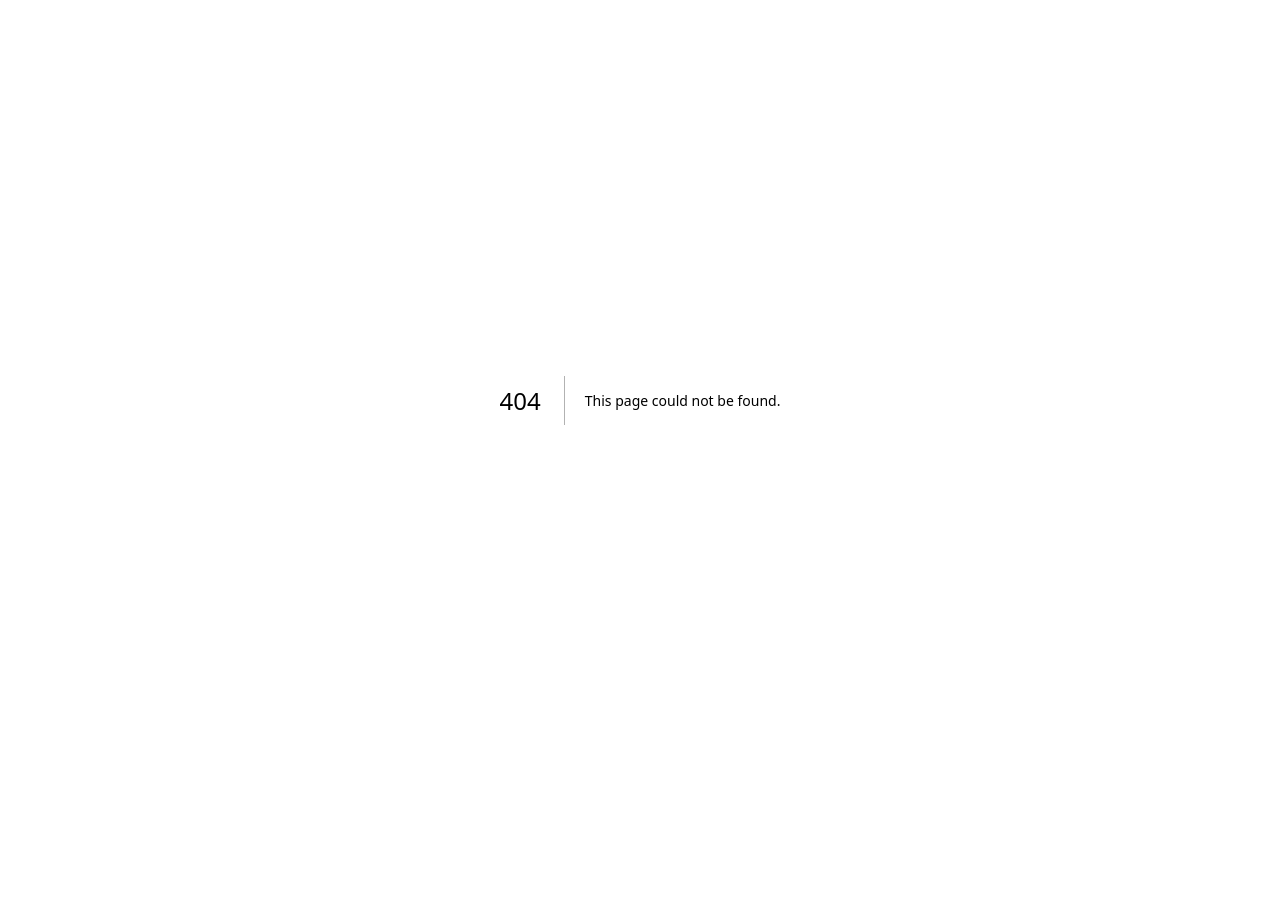
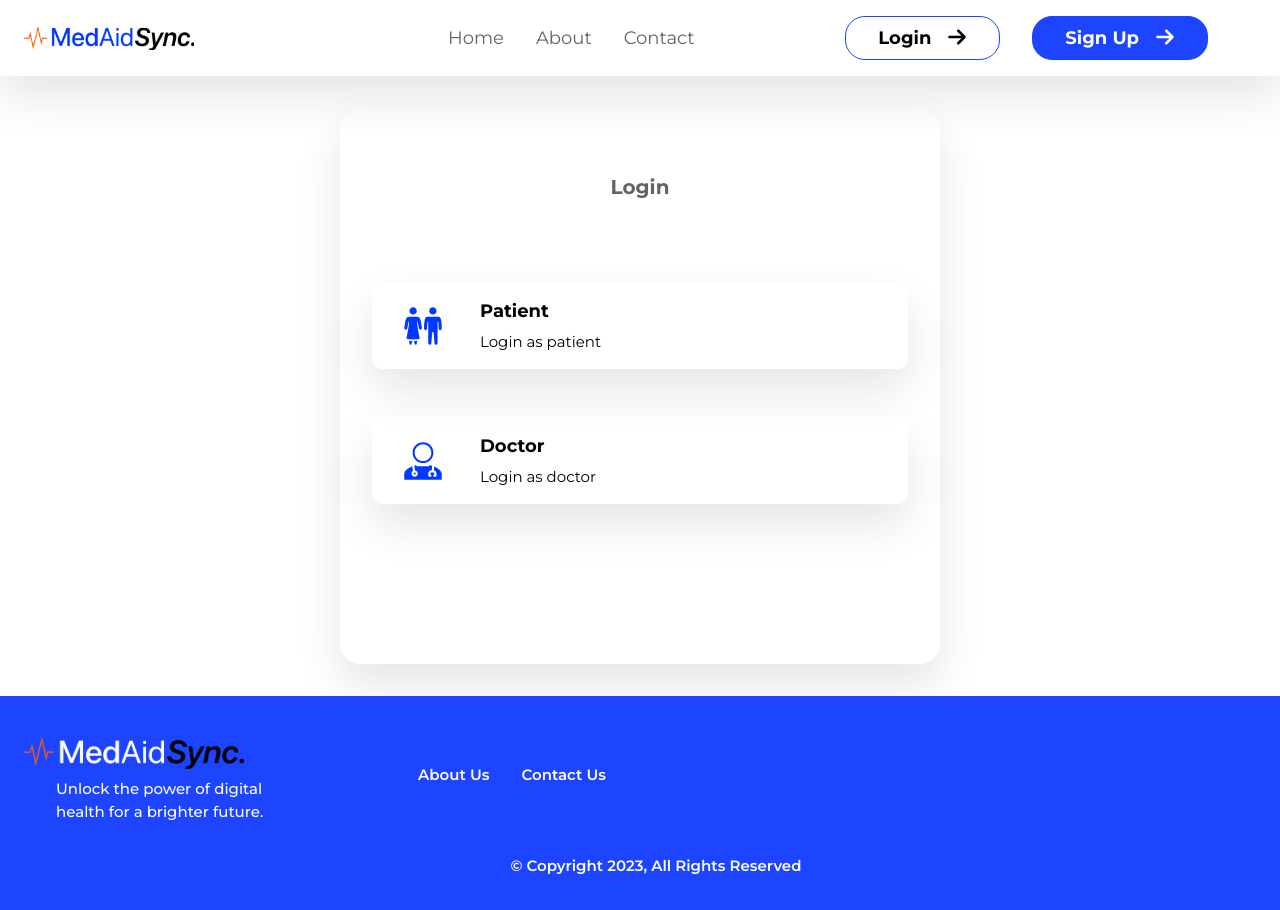
Before and after one commit to healthylife-track/healthylife-frontend, a Next.js app: page /login in a window 1280 px wide. Before the commit this address had no page. Before the commit the page ends 800 px from the top, so only its background shows below. Built offline with nearby package versions, Linux system fonts and the light colour scheme.

Commit message:
feat(login): create login page

```diff
--- /dev/null
+++ b/pages/login.tsx
@@ -0,0 +1,111 @@
+import GeneralLayout from '@/layout/general-layout';
+import { NextPageWithLayout } from './_app';
+import {
+  AuthCheckboxContainer,
+  AuthContainer,
+  AuthFooterContainer,
+  AuthFormContainer,
+  AuthHeaderText,
+  AuthMainContainer,
+  ForgotPassword,
+  FormButton,
+  UserSelectContainer,
+  UserSelectWrapper,
+} from '@/styles/auth.styles';
+import FormInputContainer from '@/components/form-input-container/form-input-container';
+import isEmail from 'validator/lib/isEmail';
+import { useForm } from 'react-hook-form';
+import SvgIcon from '@/components/svg-icon/svg-icon';
+import userTypes from '@/public/static-data/auth-page-data.json';
+import { useState } from 'react';
+import ShowView from '@/components/show-view/show-view';
+import Link from 'next/link';
+import routes from '@/lib/routes';
+
+const Login: NextPageWithLayout = () => {
+  const [userType, setUserType] = useState('');
+
+  const { control } = useForm();
+  return (
+    <AuthMainContainer>
+      <AuthContainer>
+        <AuthHeaderText>Login</AuthHeaderText>
+
+        <ShowView when={!userType}>
+          <UserSelectWrapper>
+            {userTypes.map(({ icon, type }) => (
+              <UserSelectContainer key={type} onClick={() => setUserType(type)}>
+                <SvgIcon name={icon} />
+                <div>
+                  <p>{type}</p>
+                  <p>Login as {type}</p>
+                </div>
+              </UserSelectContainer>
+            ))}
+          </UserSelectWrapper>
+        </ShowView>
+
+        <ShowView when={!!userType}>
+          <AuthFormContainer>
+            <FormInputContainer
+              type="email"
+              htmlFor="email"
+              placeholder="Enter email address"
+              label="Email"
+              id="email"
+              controller={{
+                control,
+                name: 'email',
+                rules: {
+                  required: `Please enter your email address`,
+                  validate: {
+                    isValidEmail: (value) =>
+                      isEmail(value) || 'Please enter a valid email address',
+                  },
+                },
+              }}
+            />
+
+            <FormInputContainer
+              htmlFor="password"
+              label="Password"
+              isPasswordType
+              placeholder={`Enter your password`}
+              id="password"
+              controller={{
+                control,
+                name: 'password',
+                rules: {
+                  required: 'Please enter your password',
+                },
+              }}
+            />
+
+            <AuthCheckboxContainer>
+              <input type="checkbox" name="" id="" />
+              <label htmlFor="checkbox">Remember me</label>
+            </AuthCheckboxContainer>
+
+            <FormButton>
+              <p>Login</p>
+              <SvgIcon name="arrow-right" />
+            </FormButton>
+          </AuthFormContainer>
+
+          <ForgotPassword>Forgot Email/Password?</ForgotPassword>
+
+          <AuthFooterContainer>
+            <p>New user?</p>
+            <Link href={routes.signUp()}>Sign Up</Link>
+          </AuthFooterContainer>
+        </ShowView>
+      </AuthContainer>
+    </AuthMainContainer>
+  );
+};
+
+Login.getLayout = function getLayout(page) {
+  return <GeneralLayout pageTitle="Login">{page}</GeneralLayout>;
+};
+
+export default Login;
--- /dev/null
+++ b/public/static-data/auth-page-data.json
@@ -0,0 +1,10 @@
+[
+  {
+    "icon": "patients",
+    "type": "patient"
+  },
+  {
+    "icon": "doctor",
+    "type": "doctor"
+  }
+]
--- a/styles/app.styles.ts
+++ b/styles/app.styles.ts
@@ -14,6 +14,7 @@ const GlobalStyles = createGlobalStyle`
       --color-error: 255, 0, 0;
       --box-shadow: 0px 3px 6px rgb(var(--color-secondary-gr));
       --max-width: ${getRemValue(1400)};
+      --box-shadow: 0px 21px 45px rgba(var(--color-black), 0.1);
   }
 
   *, *::after, *::before {
--- /dev/null
+++ b/styles/auth.styles.ts
@@ -0,0 +1,126 @@
+import getRemValue from '@/utils/getRemValue';
+import styled from 'styled-components';
+
+export const AuthMainContainer = styled.div`
+  padding: 2rem ${getRemValue(24)};
+`;
+
+export const AuthContainer = styled.div`
+  padding: 4rem 2rem;
+  border-radius: ${getRemValue(20)};
+  background-color: rgb(var(--color-white));
+  box-shadow: var(--box-shadow);
+  width: 100%;
+  max-width: ${getRemValue(600)};
+  margin: 0 auto;
+`;
+
+export const AuthHeaderText = styled.p`
+  font-size: ${getRemValue(20)};
+  font-weight: 700;
+  text-align: center;
+  margin-bottom: 2rem;
+`;
+
+export const AuthFormContainer = styled.form`
+  width: 100%;
+`;
+
+export const FormButton = styled.button`
+  width: 100%;
+  padding: 1rem 2rem;
+  border-radius: 25px;
+  text-align: center;
+  background-color: rgb(var(--color-primary));
+  color: rgb(var(--color-white));
+  margin-top: ${getRemValue(30)};
+  font-weight: 600;
+  font-size: ${getRemValue(20)};
+  display: flex;
+  align-items: center;
+  justify-content: center;
+  gap: ${getRemValue(10)};
+
+  & > svg {
+    width: ${getRemValue(20)};
+    height: ${getRemValue(20)};
+  }
+`;
+
+export const AuthCheckboxContainer = styled.div`
+  display: flex;
+  align-items: center;
+  gap: 1rem;
+  font-weight: 700;
+  margin: 1rem 0;
+
+  & > input[type='checkbox'] {
+    width: ${getRemValue(20)};
+    height: ${getRemValue(20)};
+    border: 1px solid rgb(var(--color-primary));
+    border-radius: 2px;
+
+    &:checked {
+      background-color: rgb(var(--color-primary));
+    }
+  }
+`;
+
+export const ForgotPassword = styled.p`
+  font-weight: 700;
+  margin: ${getRemValue(24)} 0;
+  border-bottom: 1px solid rgb(var(--color-secondary-gr));
+  width: 100%;
+  text-align: center;
+  padding-bottom: 1rem;
+`;
+
+export const UserSelectWrapper = styled.div`
+  padding: 3rem 0;
+`;
+
+export const UserSelectContainer = styled.button`
+  display: flex;
+  align-items: center;
+  gap: 2rem;
+  width: 100%;
+  padding: 1rem ${getRemValue(24)};
+  color: rgb(var(--color-black));
+  text-align: left;
+  box-shadow: var(--box-shadow);
+  margin-bottom: 3rem;
+  border-radius: ${getRemValue(10)};
+  border: 2px solid;
+  border-color: rgb(var(--color-white));
+  transition: border 0.2s ease-in-out;
+
+  &:hover {
+    border-color: rgb(var(--color-primary));
+  }
+
+  & > svg {
+    width: ${getRemValue(50)};
+    height: ${getRemValue(50)};
+  }
+
+  & > div {
+    & > p:first-child {
+      font-weight: 700;
+      font-size: ${getRemValue(18)};
+      text-transform: capitalize;
+      margin-bottom: ${getRemValue(10)};
+    }
+  }
+`;
+export const AuthFooterContainer = styled.div`
+  display: flex;
+  width: 100%;
+  gap: 1rem;
+  align-items: center;
+  justify-content: center;
+  font-weight: 700;
+
+  & > a {
+    color: rgb(var(--color-primary));
+  }
+`;
```
